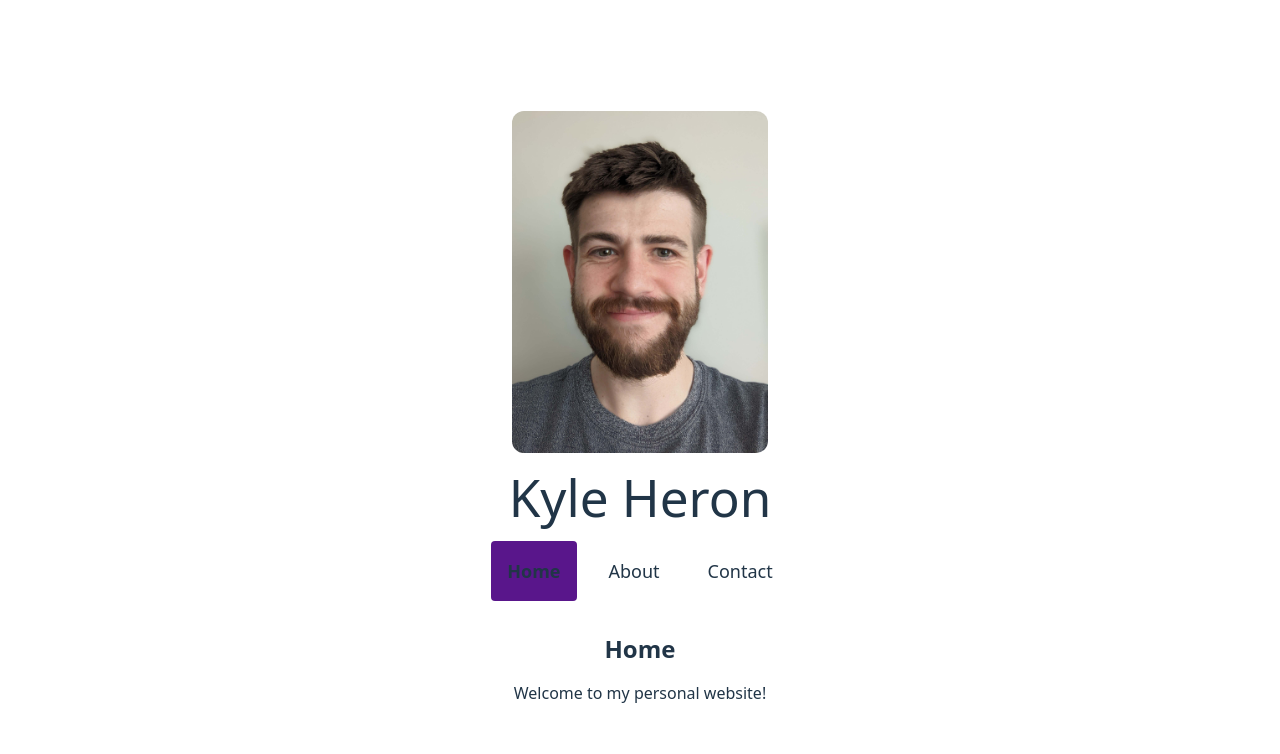
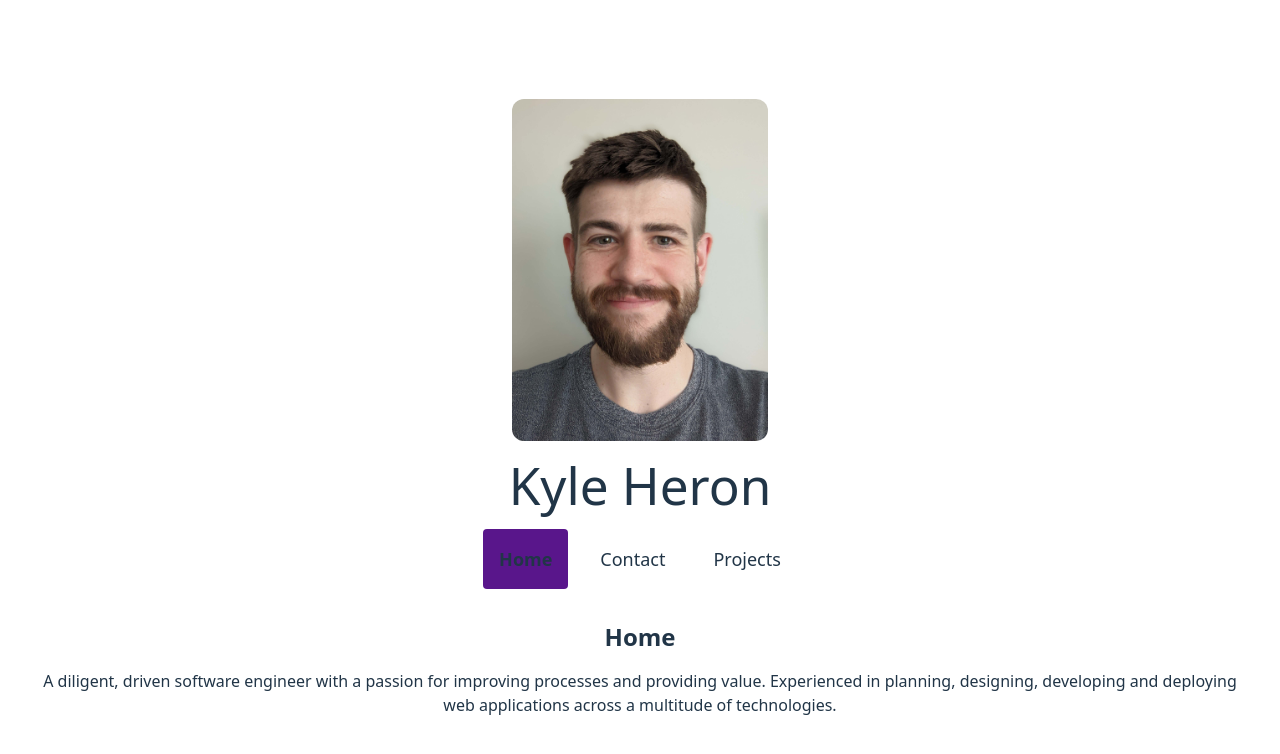
Before and after one commit to kyher/kyher.github.io, a React (Vite) app: page / in a window 1280 px wide. Shown: the top 754 px of the page. Built offline with nearby package versions, Linux system fonts and the light colour scheme.

Commit message:
Add project tiles + content changes

```diff
--- a/src/App.tsx
+++ b/src/App.tsx
@@ -3,6 +3,7 @@ import './App.css'
 import { TABS } from './helpers/consts';
 import AppSection from './components/AppSection';
 import NavItem from './components/NavItem';
+import ProjectTile from './components/ProjectTile';
 
 function App() {
   const [activeTab, setActiveTab] = useState(TABS.HOME);
@@ -13,25 +14,34 @@ function App() {
       <nav>
         <ul className='flex gap-4 mt-4 justify-center'>
           <NavItem label="Home" isActive={activeTab === TABS.HOME} onClick={() => setActiveTab(TABS.HOME)} />
-          <NavItem label="About" isActive={activeTab === TABS.ABOUT} onClick={() => setActiveTab(TABS.ABOUT)} />
           <NavItem label="Contact" isActive={activeTab === TABS.CONTACT} onClick={() => setActiveTab(TABS.CONTACT)} />
+          <NavItem label="Projects" isActive={activeTab === TABS.PROJECTS} onClick={() => setActiveTab(TABS.PROJECTS)} />
         </ul>
       </nav>
       {activeTab === TABS.HOME && (
         <AppSection title="Home">
-          <p>Welcome to my personal website!</p>
-        </AppSection>
-      )}
-      {activeTab === TABS.ABOUT && (
-        <AppSection title="About">
-          <p>This is the about section.</p>
+          <p>
+            A diligent, driven software engineer with a passion for improving processes and providing value.
+            Experienced in planning, designing, developing and deploying web applications across a multitude of technologies.
+          </p>
         </AppSection>
       )}
       {activeTab === TABS.CONTACT &&
         <AppSection title="Contact">
-          <p>Get in touch!</p>
+          <div className='flex flex-col gap-2'>
+            <a href='https://github.com/kyher'>GitHub</a>
+            <a href="mailto:kyle.heron@proton.me">Email me!</a>
+          </div>
         </AppSection>
       }
+      {activeTab === TABS.PROJECTS && (
+        <AppSection title="Projects">
+          <div className='flex flex-row gap-4'>
+            <ProjectTile name="Project One" stack="React, TypeScript" link='#' description="A web application that does amazing things." />
+            <ProjectTile name="Project Two" stack="Node.js, Express" link='#' description="A backend service that powers awesome features." />
+          </div>
+        </AppSection>
+      )}
     </>
   )
 }
--- /dev/null
+++ b/src/components/ProjectTile.tsx
@@ -0,0 +1,10 @@
+export default function ProjectTile({ name, link, stack, description }: { name: string; link: string; stack: string; description: string; }) {
+    return (
+        <div className="border border-gray-300 rounded-lg p-4 shadow hover:shadow-lg transition-shadow">
+            <p className="text-xl font-bold mb-2">{name}</p>
+            <a href={link}>Link</a>
+            <p className="text-gray-600 mb-2">{stack}</p>
+            <p>{description}</p>
+        </div>
+    )
+}
--- a/src/helpers/consts.ts
+++ b/src/helpers/consts.ts
@@ -1,5 +1,5 @@
 export const TABS = {
     HOME: 'Home',
-    ABOUT: 'About',
+    PROJECTS: 'Projects',
     CONTACT: 'Contact'
 }
```
